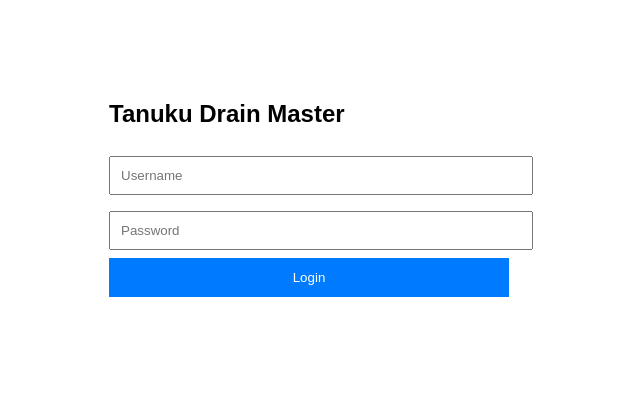
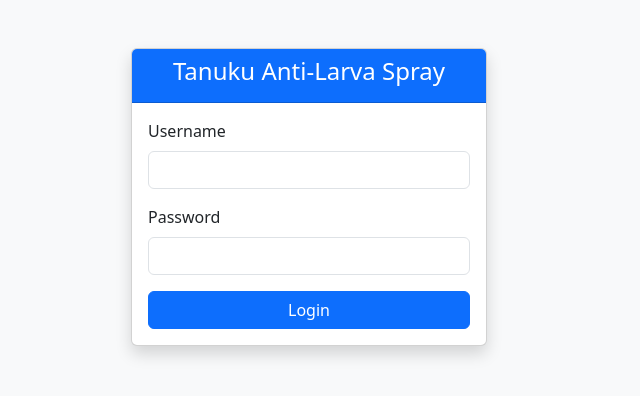
Before and after one commit to madan1994-ui/wards_drains, a Flask app: page /login in a window 1280 px wide. Shown: the top 396 px of the page, without its empty margins (331-971 px from the left). Run offline with Flask 3, Linux system fonts and the light colour scheme; some libraries are stand-ins or nearby versions.

Commit message:
Update login.html

```diff
--- a/templates/login.html
+++ b/templates/login.html
@@ -1,16 +1,34 @@
 <!DOCTYPE html>
 <html>
 <head>
-    <title>Login - Tanuku Drain Master</title>
-    <meta name="viewport" content="width=device-width, initial-scale=1">
+    <title>Tanuku Drains Login</title>
+    <link href="https://cdn.jsdelivr.net/npm/bootstrap@5.3.0/dist/css/bootstrap.min.css" rel="stylesheet">
 </head>
-<body style="font-family: Arial; max-width: 400px; margin: 100px auto;">
-    <h2>Tanuku Drain Master</h2>
-    {% if error %}<p style="color:red">{{ error }}</p>{% endif %}
-    <form method="POST">
-        <input name="username" placeholder="Username" required style="width:100%; padding:10px; margin:8px 0;"><br>
-        <input type="password" name="password" placeholder="Password" required style="width:100%; padding:10px; margin:8px 0;"><br>
-        <button type="submit" style="width:100%; padding:12px; background:#007bff; color:white; border:none;">Login</button>
-    </form>
+<body class="bg-light">
+<div class="container">
+    <div class="row justify-content-center mt-5">
+        <div class="col-md-4">
+            <div class="card shadow">
+                <div class="card-header text-center bg-primary text-white">
+                    <h4>Tanuku Anti-Larva Spray</h4>
+                </div>
+                <div class="card-body">
+                    {% if error %}<div class="alert alert-danger">{{ error }}</div>{% endif %}
+                    <form method="POST">
+                        <div class="mb-3">
+                            <label class="form-label">Username</label>
+                            <input type="text" name="username" class="form-control" required>
+                        </div>
+                        <div class="mb-3">
+                            <label class="form-label">Password</label>
+                            <input type="password" name="password" class="form-control" required>
+                        </div>
+                        <button type="submit" class="btn btn-primary w-100">Login</button>
+                    </form>
+                </div>
+            </div>
+        </div>
+    </div>
+</div>
 </body>
 </html>
```
